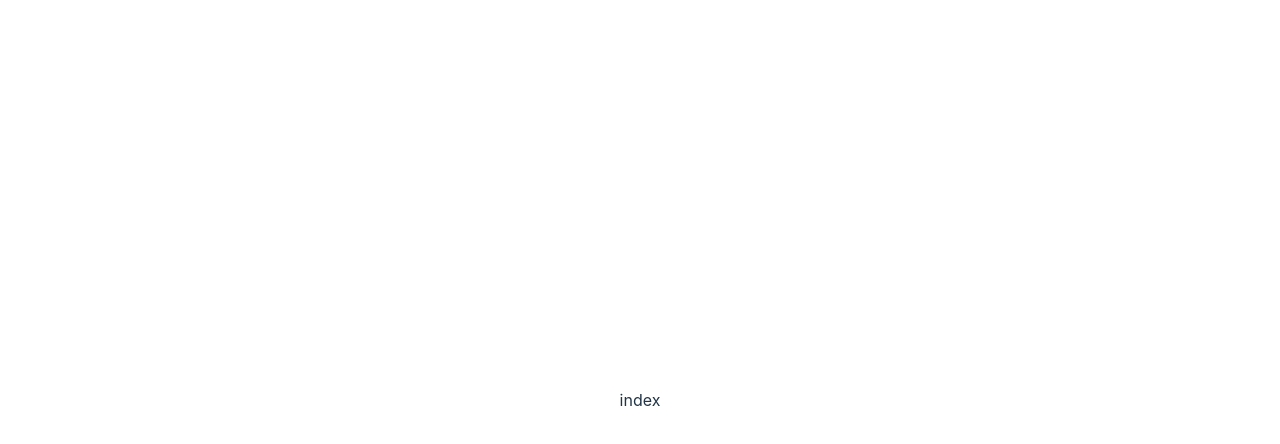
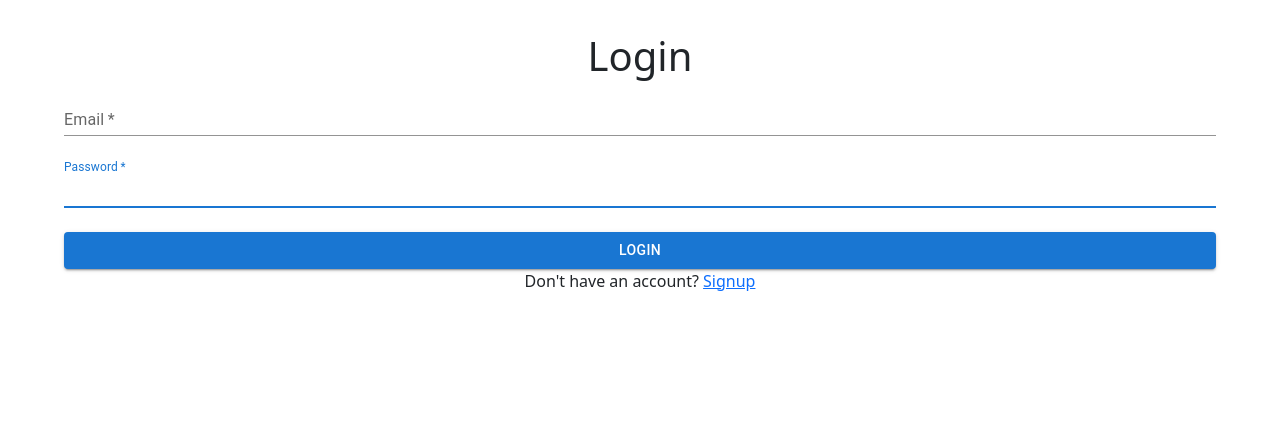
Before and after one commit to Kharal8410/ecommerce-frontend, a React (Vite) app: page / in a window 1280 px wide. Shown: the top 444 px of the page. Built offline with nearby package versions, Linux system fonts and the light colour scheme.

Commit message:
feat: signup

```diff
--- a/package.json
+++ b/package.json
@@ -13,6 +13,8 @@
     "@emotion/react": "^11.11.1",
     "@emotion/styled": "^11.11.0",
     "@mui/material": "^5.14.16",
+    "@mui/styled-engine-sc": "^6.0.0-alpha.4",
+    "@reduxjs/toolkit": "^1.9.7",
     "axios": "^1.6.0",
     "bootstrap": "^5.3.2",
     "react": "^18.2.0",
@@ -21,7 +23,8 @@
     "react-redux": "^8.1.3",
     "react-router-dom": "^6.18.0",
     "react-toastify": "^9.1.3",
-    "redux-persist": "^6.0.0"
+    "redux-persist": "^6.0.0",
+    "styled-components": "^6.1.0"
   },
   "devDependencies": {
     "@types/react": "^18.2.15",
--- a/src/App.tsx
+++ b/src/App.tsx
@@ -1,9 +1,10 @@
 import{Routes, Route} from "react-router-dom"
 import Login from "./pages/auth/Login"
-import Signup from "./pages/auth/Login"
+import Signup from "./pages/auth/SignUp"
 import PageNotFound from "./pages/error/NotFound"
 import './App.css'
 import { ToastContainer } from "react-toastify"
+import Dashboard from "./pages/Dashboard"
 
 function App() {
 
@@ -13,7 +14,9 @@ function App() {
     <Routes>
       <Route path='/'element={<Login/>}/>
       <Route path='/signup'element={<Signup/>}/>
+      <Route path='/dashboard'element={<Dashboard/>}/>
       <Route path='*'element={<PageNotFound/>}/>
+
 
     </Routes>
     <ToastContainer />
--- a/src/index.css
+++ b/src/index.css
@@ -1,4 +1,4 @@
-:root {
+/* :root {
   font-family: Inter, system-ui, Avenir, Helvetica, Arial, sans-serif;
   line-height: 1.5;
   font-weight: 400;
@@ -66,4 +66,4 @@ button:focus-visible {
   button {
     background-color: #f9f9f9;
   }
-}
+} */
--- a/src/main.tsx
+++ b/src/main.tsx
@@ -4,6 +4,7 @@ import App from './App.tsx'
 import './index.css'
 import { BrowserRouter } from 'react-router-dom'
 import 'react-toastify/dist/ReactToastify.css';
+import "bootstrap/dist/css/bootstrap.min.css";
 
 ReactDOM.createRoot(document.getElementById('root')!).render(
   <React.StrictMode>
--- /dev/null
+++ b/src/pages/Dashboard/index.tsx
@@ -0,0 +1,9 @@
+
+
+const Dashboard = () => {
+  return (
+    <div>Dashboard</div>
+  )
+}
+
+export default Dashboard
--- a/src/pages/auth/Login/index.tsx
+++ b/src/pages/auth/Login/index.tsx
@@ -1,9 +1,76 @@
-import React from 'react'
+/* eslint-disable @typescript-eslint/no-explicit-any */
+import { Button, Container, TextField } from "@mui/material";
+import { Form } from "react-bootstrap";
+import { useState } from "react";
+import axios from "axios";
+import { errorToast, successToast } from "../../../services/toaster.service";
+import { useNavigate } from "react-router-dom";
 
-const index = () => {
+const Login = () => {
+  const [email, setEmail] = useState("");
+  const [password, setPassword] = useState("");
+
+  const navigate = useNavigate();
+
+  const loginSubmitHandeler = async (e: any) => {
+    e.preventDefault();
+    if (e.target.name === "email") {
+      setEmail(e.target.value);
+    } else if (e.target.name === "password") {
+      setPassword(e.target.value);
+    }
+
+    const data = {
+      email,
+      password,
+    };
+    try {
+      const response = await axios.post(
+        "http://localhost:8080/api/v1/auth/login",
+        data
+      );
+      if (response.data.status) {
+        navigate("/dashboard");
+        successToast(response.data.message);
+      }
+    } catch (error: any) {
+      errorToast(error.response.data.error);
+    }
+  };
+
   return (
-    <div>index</div>
-  )
-}
+    <Container>
+      <h1>Login</h1>
+      <Form onSubmit={loginSubmitHandeler}>
+        <TextField
+          id="email"
+          label="Email"
+          className="mb-4"
+          required
+          fullWidth
+          variant="standard"
+          placeholder="Enter Email Here"
+          autoFocus
+          onChange={(e) => setEmail(e.target.value)}
+        />
+        <TextField
+          id="password"
+          label="Password"
+          className="mb-4"
+          required
+          fullWidth
+          variant="standard"
+          placeholder="Enter Password Here"
+          autoFocus
+          onChange={(e) => setPassword(e.target.value)}
+        />
+        <Button type="submit" variant="contained" fullWidth>
+          Login
+        </Button>
+        <p>Don't have an account? <a href="../SignUp">Signup</a> </p>
+      </Form>
+    </Container>
+  );
+};
 
-export default index
+export default Login;
--- a/src/pages/auth/SignUp/index.tsx
+++ b/src/pages/auth/SignUp/index.tsx
@@ -1,7 +1,123 @@
-import { Container } from "@mui/material";
+/* eslint-disable @typescript-eslint/no-explicit-any */
+import { Container, TextField, Button } from "@mui/material";
+import { useState } from "react";
+import { Form, Row, Col } from "react-bootstrap";
+import {
+  errorToast,
+  successToast,
+  warningToast,
+} from "../../../services/toaster.service";
+import axios from "axios";
+import { useNavigate } from "react-router-dom";
 
 const SignUp = () => {
-  return <Container>SignUp</Container>;
+  const [name, setName] = useState("");
+  const [email, setEmail] = useState("");
+  const [password, setPassword] = useState("");
+  const [confirmPassword, setConfirmPassword] = useState("");
+  // const [isLoading, setIsLoading] = useState(false);
+
+  const navigate = useNavigate();
+
+  const registerSubmitHandeler = async (e: any) => {
+    e.preventDefault();
+    if (password !== confirmPassword) {
+      warningToast("Password And Confirm Password Must Be Same");
+    } else {
+      const data = {
+        name,
+        password,
+        email,
+      };
+      try {
+        const response = await axios.post(
+          "http://localhost:8080/api/v1/auth/register",
+          data
+        );
+        if (response.data.status) {
+          navigate("/");
+          successToast(response.data.message);
+        }
+      } catch (error: any) {
+        errorToast(error.response.data.error);
+      }
+    }
+  };
+
+  return (
+
+     <Container className="d-flex gap-5 justify-content-center p-2 align-items-center">
+       <img
+          src="https://images.unsplash.com/photo-1563013544-824ae1b704d3?auto=format&fit=crop&q=80&w=2070&ixlib=rb-4.0.3&ixid=M3wxMjA3fDB8MHxwaG90by1wYWdlfHx8fGVufDB8fHx8fA%3D%3D"
+          className="  w-25 rounded"
+          alt=""
+        />
+
+        <Row className="d-flex w-50">
+          <Col xs={12} md={12} className="my-auto">
+            <h1>Sign Up</h1>
+            <Form onSubmit={registerSubmitHandeler}>
+              <TextField
+                id="name"
+                label="Name"
+                className="mb-4"
+                required
+                fullWidth
+                variant="standard"
+                placeholder="Enter Name Here"
+                autoFocus
+                onChange={(e) => setName(e.target.value)}
+              />
+              <TextField
+                id="email"
+                label="Email"
+                className="mb-4"
+                required
+                fullWidth
+                variant="standard"
+                placeholder="Enter Email Here"
+                autoFocus
+                onChange={(e) => setEmail(e.target.value)}
+              />
+              <TextField
+                id="password"
+                label="Password"
+                className="mb-4"
+                required
+                fullWidth
+                variant="standard"
+                placeholder="Enter Password Here"
+                autoFocus
+                onChange={(e) => setPassword(e.target.value)}
+              />
+              <TextField
+                id="conformPassword"
+                label="Conform Password"
+                className="mb-4"
+                required
+                fullWidth
+                variant="standard"
+                placeholder="Conform Your Password"
+                autoFocus
+                onChange={(e) => setConfirmPassword(e.target.value)}
+              />
+              <Button type="submit" variant="contained" fullWidth>
+                Sign Up
+              </Button>
+              <p>
+                Already have an account? <a href="../">Login</a>{" "}
+              </p>
+            </Form>
+          </Col>
+        </Row>
+
+
+
+
+     </Container>
+
+
+  );
 };
 
 export default SignUp;
--- a/src/pages/error/NotFound/index.tsx
+++ b/src/pages/error/NotFound/index.tsx
@@ -1,8 +1,6 @@
-import React from 'react'
-
 const PageNotFound= () => {
   return (
-   <></>
+   <div>Page not found</div>
   )
 }
 
--- a/src/services/toaster.service.ts
+++ b/src/services/toaster.service.ts
@@ -1,7 +1,8 @@
-import { Toast } from "react-bootstrap"
+import { toast } from "react-toastify"
 
 
-const config : any={
+// eslint-disable-next-line @typescript-eslint/no-explicit-any
+const config: any = {
     position: "top-right",
     autoClose: 5000,
     hideProgressBar: false,
@@ -12,4 +13,14 @@ progress: undefined,
     theme: "light",
 }
 
-export const successTost=(message: string)=>{Toast.success(message,config)}
+export const successToast = (message: string) => {
+    toast.success(message, config);
+}
+
+export const errorToast = (message: string) => {
+    toast.error(message, config);
+}
+
+export const warningToast = (message: string) => {
+    toast.warning(message, config);
+}
```
Also changed, not shown: 1 other file (tests, documents, lock files or other folders). Lines whose indentation alone changed are shown as unchanged.
